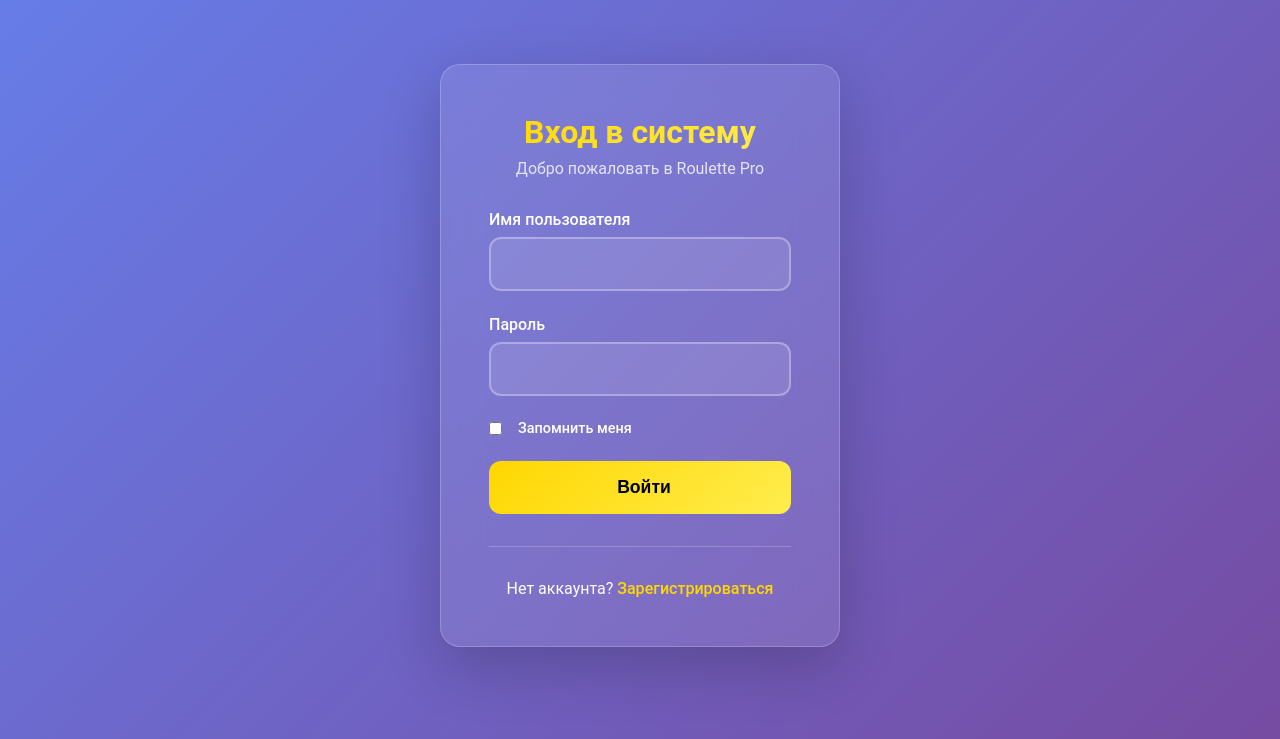
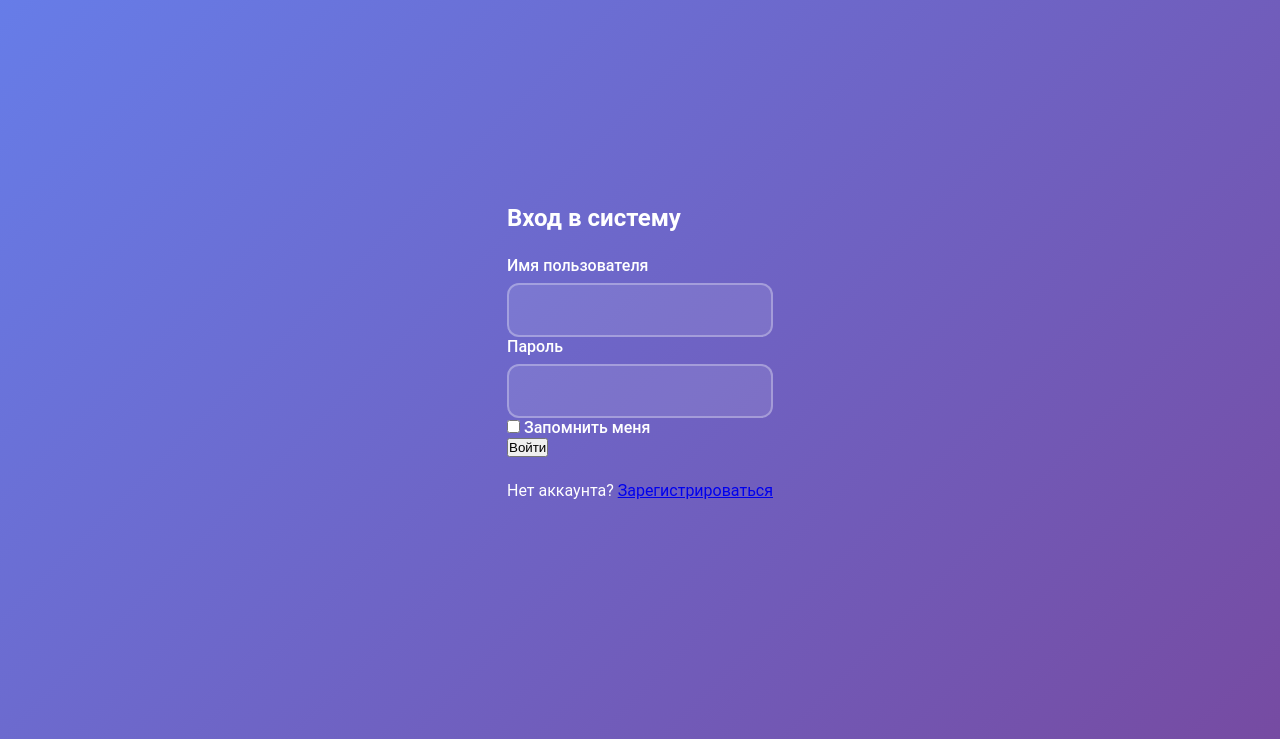
Before and after one commit to esketitniy/telegram-roulette-bot, a Flask app: page /login in a window 1280 px wide. Shown: the part 61-800 px from the top of the page. Run offline with Flask 3, Linux system fonts and the light colour scheme; some libraries are stand-ins or nearby versions.

Commit message:
Update login.html

```diff
--- a/templates/login.html
+++ b/templates/login.html
@@ -1,41 +1,30 @@
 {% extends "base.html" %}
+
+{% block title %}Вход - Европейская Рулетка{% endblock %}
 
 {% block content %}
 <div class="auth-container">
-    <div class="auth-card">
-        <div class="auth-header">
-            <h2>Вход в систему</h2>
-            <p>Добро пожаловать в Roulette Pro</p>
-        </div>
-
-        <form method="POST" class="auth-form">
+    <div class="auth-form">
+        <h2>Вход в систему</h2>
+        <form method="POST">
             <div class="form-group">
                 <label for="username">Имя пользователя</label>
                 <input type="text" id="username" name="username" required>
             </div>
-
             <div class="form-group">
                 <label for="password">Пароль</label>
                 <input type="password" id="password" name="password" required>
             </div>
-
-            <div class="form-group checkbox-group">
-                <label class="checkbox-label">
-                    <input type="checkbox" name="remember">
-                    <span class="checkmark"></span>
-                    Запомнить меня
+            <div class="form-group checkbox">
+                <label>
+                    <input type="checkbox" name="remember"> Запомнить меня
                 </label>
             </div>
-
-            <button type="submit" class="auth-btn">
-                <i class="fas fa-sign-in-alt"></i>
-                Войти
-            </button>
+            <button type="submit" class="btn-submit">Войти</button>
         </form>
-
-        <div class="auth-footer">
-            <p>Нет аккаунта? <a href="{{ url_for('register') }}">Зарегистрироваться</a></p>
-        </div>
+        <p class="auth-link">
+            Нет аккаунта? <a href="{{ url_for('register') }}">Зарегистрироваться</a>
+        </p>
     </div>
 </div>
 {% endblock %}
```
